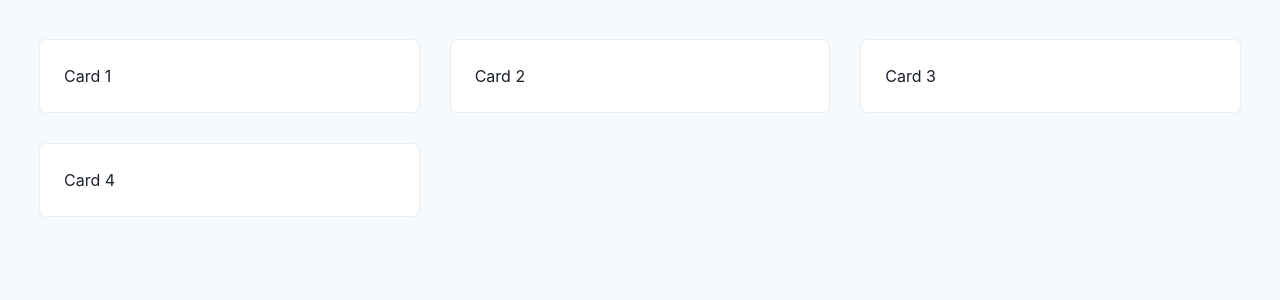
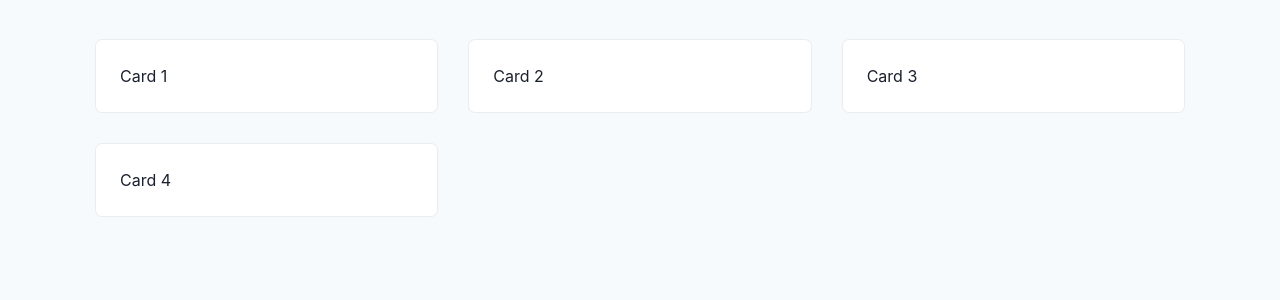
Before and after one commit to viktorrudi/Trips-UI, a React (Create React App) app in the folder my-app/: page / in a window 1280 px wide. Shown: the top 300 px of the page. Built offline with nearby package versions, Linux system fonts and the light colour scheme.

Commit message:
Add layout container to shell

```diff
--- a/my-app/src/ui/Shell/Shell.style.scss
+++ b/my-app/src/ui/Shell/Shell.style.scss
@@ -1,4 +1,4 @@
 .Shell {
   min-height: 100vh;
-  min-width: 100vw;
+  // &__Layout {}
 }
--- a/my-app/src/ui/Shell/Shell.tsx
+++ b/my-app/src/ui/Shell/Shell.tsx
@@ -1,4 +1,4 @@
-import { Box } from "@chakra-ui/react";
+import { Box, Container } from "@chakra-ui/react";
 
 import "./Shell.style.scss";
 
@@ -7,7 +7,9 @@ type ShellProps = { children: JSX.Element };
 export function Shell({ children }: ShellProps) {
   return (
     <Box bg="gray.50" className="Shell">
-      {children}
+      <Container maxW="1200px" className="Shell__Layout">
+        {children}
+      </Container>
     </Box>
   );
 }
```
